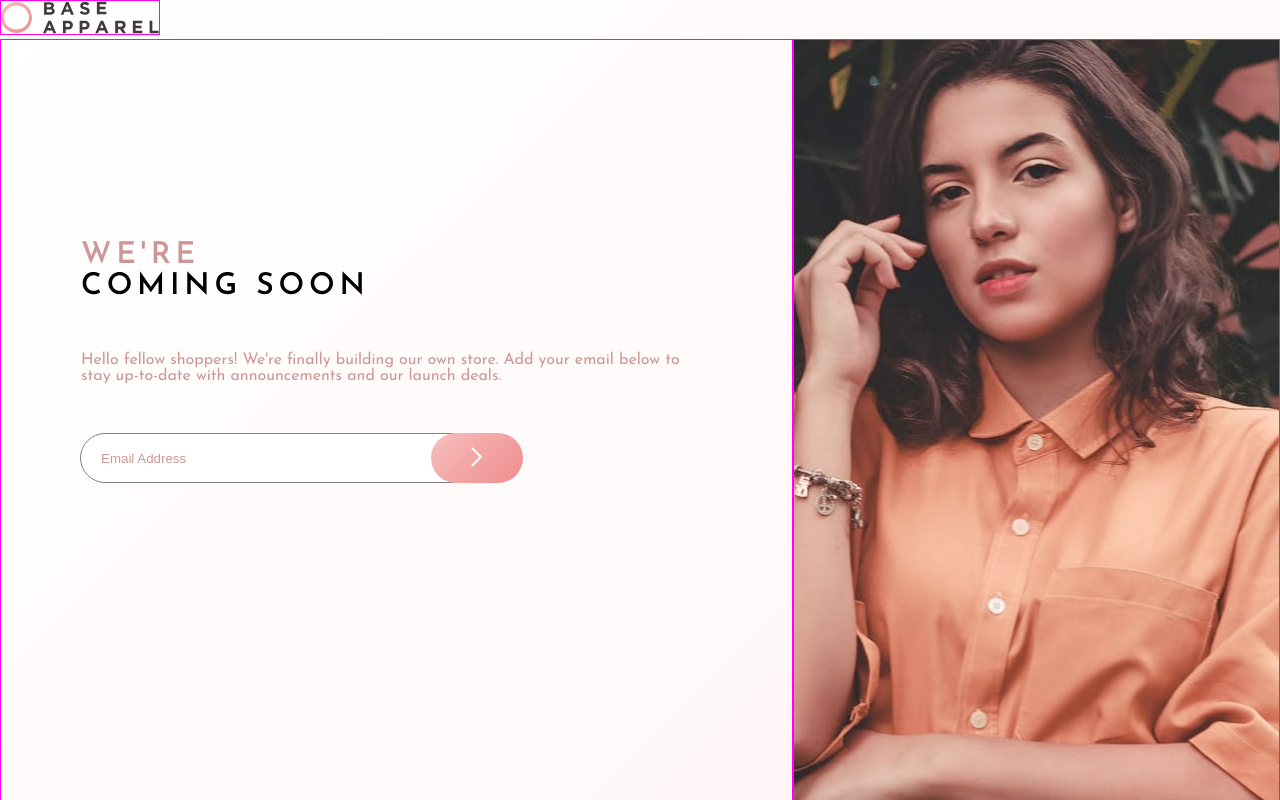
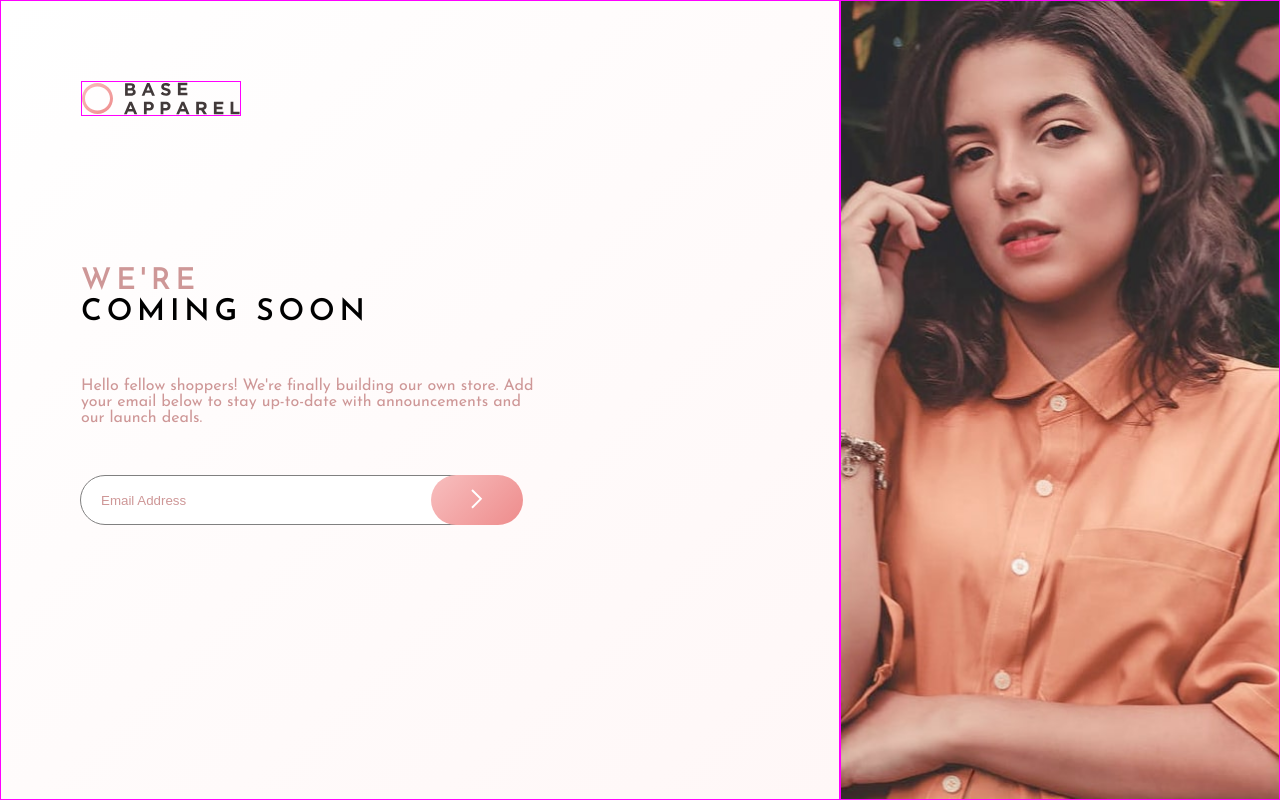
Before and after one commit to DicksonAnthony/base-apparel-coming-soon-, a plain HTML site: page index.html in a window 1280 px wide. Drawn offline with Linux system fonts and the light colour scheme.

Commit message:
Finally figured it out

```diff
--- a/index.html
+++ b/index.html
@@ -15,6 +15,7 @@
           <img src="images/hero-desktop.jpg" />
         </div>
         <div class="notsame">
+          <img src="images/logo.svg" class="logo two" />
           <div class="big-text">
             <span class="we">WE'RE</span><br />
             COMING SOON
--- a/style.css
+++ b/style.css
@@ -25,7 +25,12 @@ img {
   box-sizing: border-box;
 }
 .logo{
+  display: none;
   border: 1px solid magenta;
+}
+.two{
+  display: block;
+  margin-bottom: 150px;
 }
 .cont {
   display: flex;
@@ -50,7 +55,7 @@ img {
 }
 .small-text {
   margin-bottom: 50px;
-  padding: 0 100px 0 0;
+  padding: 0 300px 0 0;
   color: hsl(0, 36%, 70%);
 }
 span {
@@ -58,7 +63,7 @@ span {
 }
 .notsame {
   flex-basis: auto;
-  padding: 150px 0 0 80px;
+  padding: 80px 0 0 80px;
   border: 1px solid magenta;
 }
 input {
@@ -119,7 +124,11 @@ input::placeholder {
     height: 30%;
   }
   .logo{
+   display: block;
     max-width: 100%;
     padding: 25px;
   }
+  .two{
+    display: none;
+  }
 }
```
